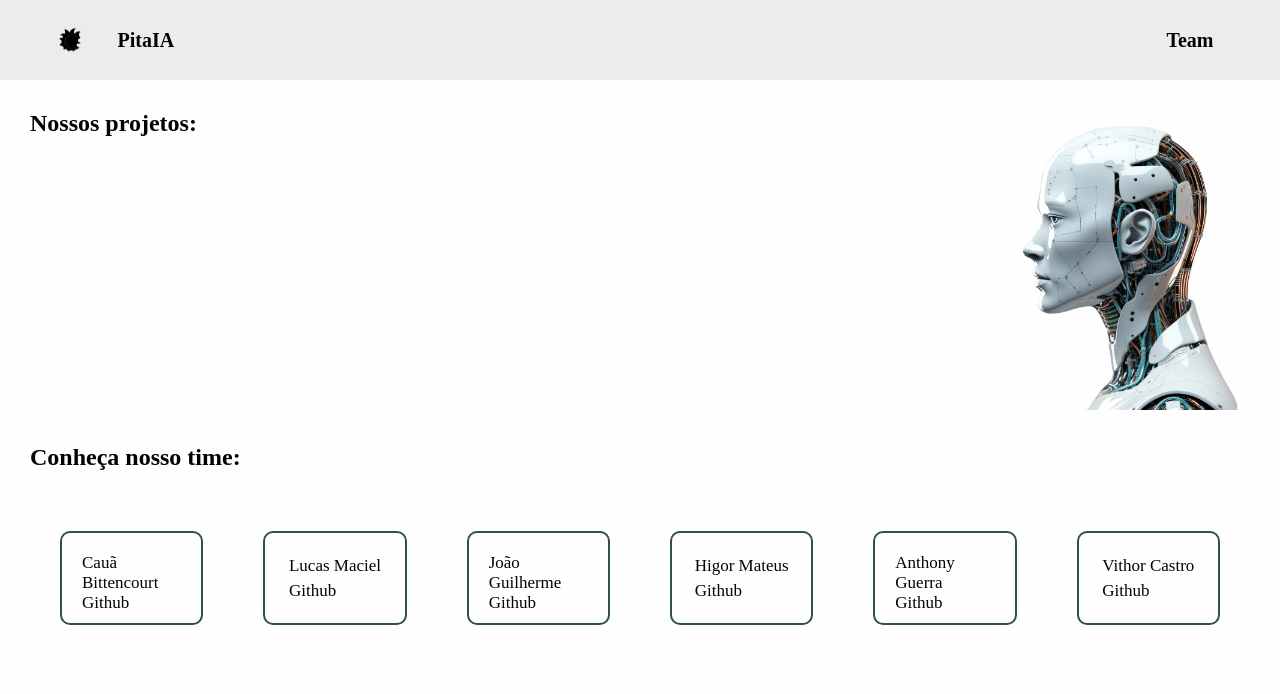
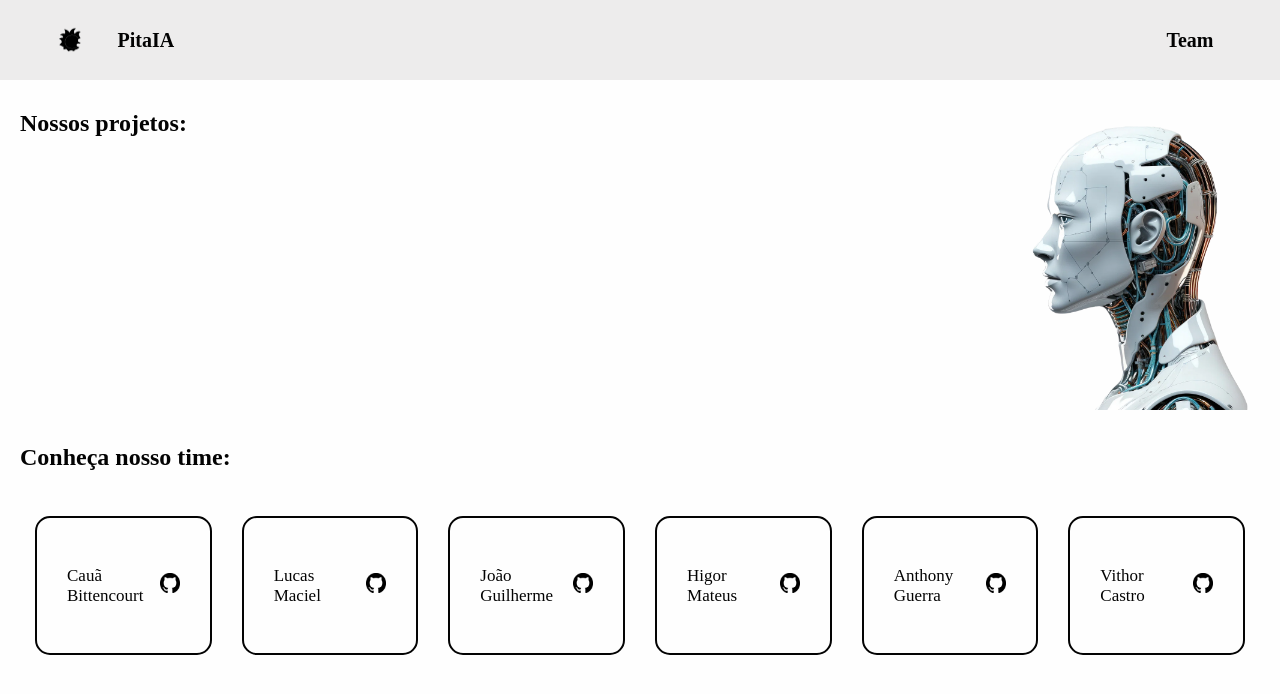
Before and after one commit to CauBitten/PitaIA, a plain HTML site: page index.html in a window 1280 px wide. Drawn offline with Linux system fonts and the light colour scheme.

Commit message:
Update Site

```diff
--- a/css/style.css
+++ b/css/style.css
@@ -90,7 +90,7 @@ nav {
     /* border: 2px solid black; */
 
     /* Do not comment */
-    margin: 20px 20px 0 20px;
+    margin: 20px 10px 0 10px;
     padding: 10px;
 }
 
@@ -107,7 +107,7 @@ nav {
 
 .container_team {
     display: flex;
-    justify-content: space-around;
+    justify-content: space-between;
     align-items: center;
 
     color: var(--text_color);
@@ -115,7 +115,7 @@ nav {
 
 .title_team {
     margin-top: 20px;
-    margin-left: 30px;
+    margin-left: 20px;
     text-align: start;
     color: var(--text_color);
 }
@@ -123,22 +123,29 @@ nav {
 .list {
     list-style-type: none;
 
-    border: 2.5px solid darkslategray;
-    border-radius: 10px;
-    margin: 30px;
-    padding: 20px;
+    border: 2.5px solid var(--text_color);
+    border-radius: 15px;
+    margin: 15px;
+    padding: 30px;
 
     width: 100%;
-    height: 50px;
+    height: 75px;
 
     font-size: 17px;
 
-    display: grid;
+    display: flex;
     align-items: center;
     justify-content: center;
+
+    gap: 15px;
 }
 
 .link_git {
     text-decoration: none;
     color: var(--text_color);
 }
+
+#git_icon0, #git_icon1, #git_icon2, #git_icon3, #git_icon4, #git_icon5 {
+    width: 20px;
+    height: 20px;
+}
--- a/index.html
+++ b/index.html
@@ -46,27 +46,27 @@
 
         <ul class="list">
             <li>Cauã Bittencourt</li>
-            <li><a href="https://github.com/CauBitten" target="_blank" class="link_git">Github</a></li>
+            <li><a href="https://github.com/CauBitten" target="_blank" class="link_git"><img src="components/githubb.png" id="git_icon0"></a></li>
         </ul>
         <ul class="list">
             <li>Lucas Maciel</li>
-            <li><a href="https://github.com/LucasRMacielP" target="_blank" class="link_git">Github</a></li>
+            <li><a href="https://github.com/LucasRMacielP" target="_blank" class="link_git"><img src="components/githubb.png" id="git_icon1"></a></li>
         </ul>
         <ul class="list">
             <li>João Guilherme</li>
-            <li><a href="https://github.com/JGMirand4" target="_blank" class="link_git">Github</a></li>
+            <li><a href="https://github.com/JGMirand4" target="_blank" class="link_git"><img src="components/githubb.png" id="git_icon2"></a></li>
         </ul>
         <ul class="list">
             <li>Higor Mateus</li>
-            <li><a href="https://github.com/higorm7" target="_blank" class="link_git">Github</a></li>
+            <li><a href="https://github.com/higorm7" target="_blank" class="link_git"><img src="components/githubb.png" id="git_icon3"></a></li>
         </ul>
         <ul class="list">
             <li>Anthony Guerra</li>
-            <li><a href="https://github.com/FonJava" target="_blank" class="link_git">Github</a></li>
+            <li><a href="https://github.com/FonJava" target="_blank" class="link_git"><img src="components/githubb.png" id="git_icon4"></a></li>
         </ul>
         <ul class="list">
             <li>Vithor Castro</li>
-            <li><a href="https://github.com/Vithor10" target="_blank" class="link_git">Github</a></li>
+            <li><a href="https://github.com/Vithor10" target="_blank" class="link_git"><img src="components/githubb.png" id="git_icon5"></a></li>
         </ul>
 
     </div>
--- a/js/script.js
+++ b/js/script.js
@@ -5,7 +5,20 @@ icon.onclick = function() {
 
     if (document.body.classList.contains("dark")) {
         icon.src = "components/logow.png";
+
+        for (let i = 0; i < 6; i++) {
+            let gitIcon = document.getElementById("git_icon" + i);
+
+            gitIcon.src = "components/githubw.png"
+        }
+
     } else {
         icon.src = "components/logob.png";
+
+        for (let i = 0; i < 6; i++) {
+            let gitIcon = document.getElementById("git_icon" + i);
+
+            gitIcon.src = "components/githubb.png"
+        }
     }
 }
```
Also changed, not shown: components/githubb.png (added), components/githubw.png (added).
